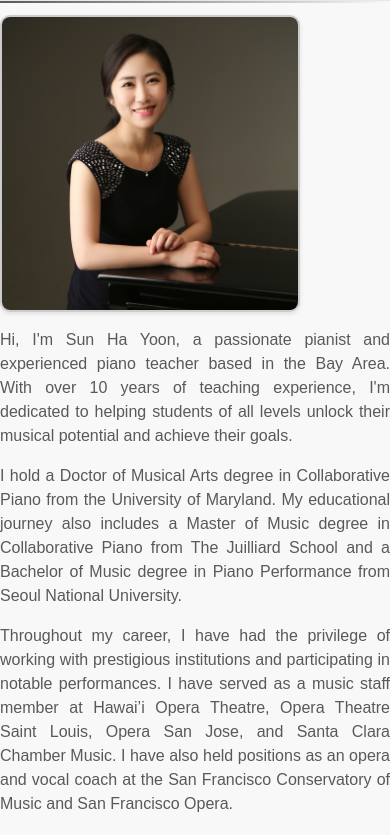
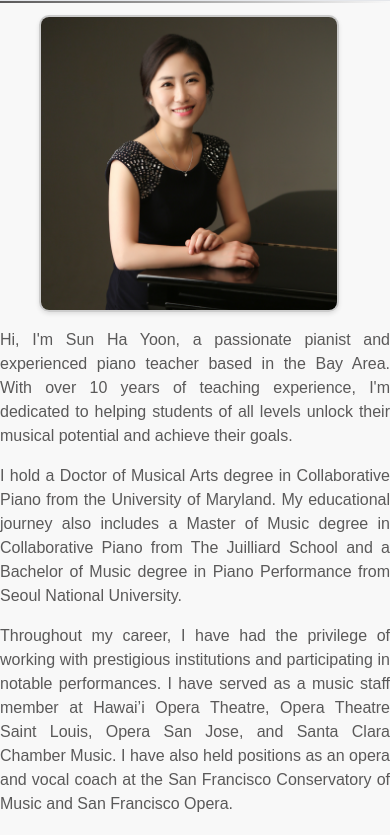
Before and after one commit to taeheechoi/nextjs-sunnyyoon, a Next.js app: page /about in a window 390 px wide. Shown: the top 835 px of the page. Built offline with nearby package versions, Linux system fonts and the light colour scheme.

Commit message:
handling smaller screen

```diff
--- a/pages/navbar.js
+++ b/pages/navbar.js
@@ -55,7 +55,7 @@
             SUN HA YOON
           </Link>
         </div>
-        <ul className="flex space-x-4">
+        <ul className="flex space-x-3">
           <li>
             <Link href="#education" className="nav-item">
               <span onClick={() => handleNavItemClick("education")}>
--- a/styles/globals.css
+++ b/styles/globals.css
@@ -9,6 +9,8 @@
   }
 
   .image-container {
+    display: flex;
+    justify-content: center;
     margin-bottom: 1rem;
   }
 }
```
